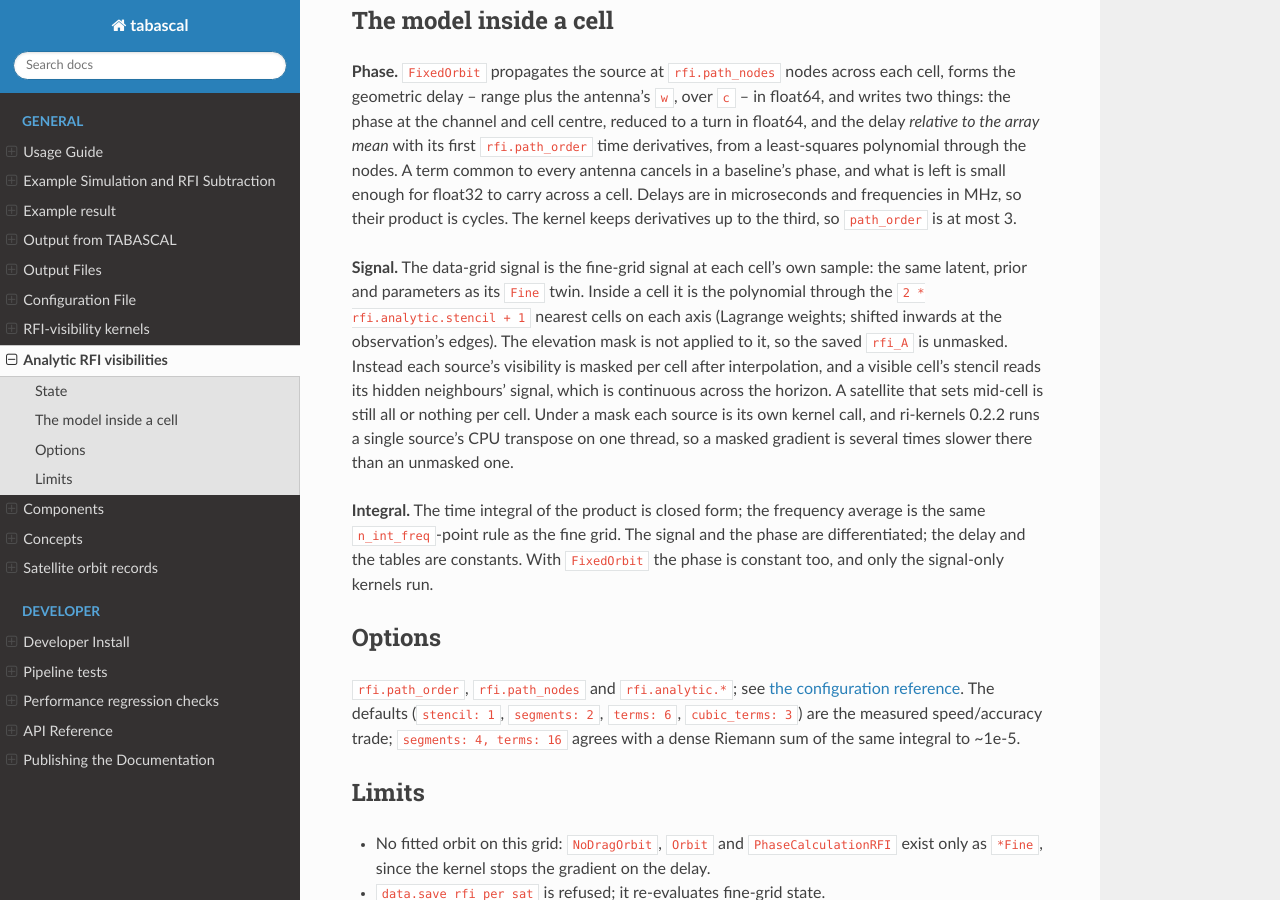
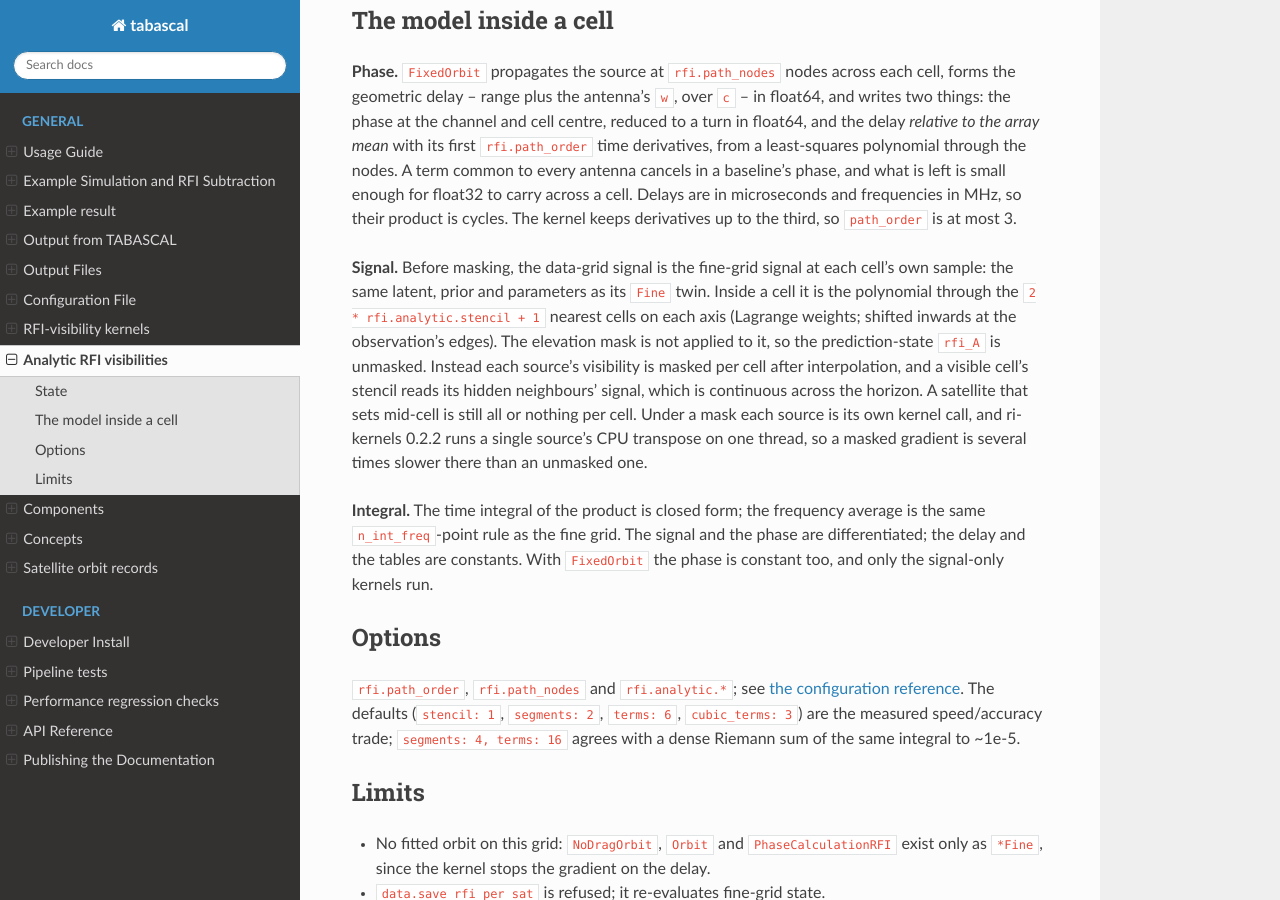
Before and after one commit to epfl-radio-astro/tabascal, a Sphinx documentation site: the page built from docs/analytic_rfi_vis.md, in a window 1280 px wide and 900 px high, scrolled down 1041 px. Built offline with Sphinx 7.4.7 and the Read the Docs theme 3.1.0, drawn with Linux system fonts in a browser that asks for light colours.

Commit message:
Pin the hidden cells' gradient through their visible neighbours, and say where each route masks

```diff
--- a/docs/analytic_rfi_vis.md
+++ b/docs/analytic_rfi_vis.md
@@ -51,11 +51,11 @@ phase, and what is left is small enough for float32 to carry across a cell.
 Delays are in microseconds and frequencies in MHz, so their product is cycles.
 The kernel keeps derivatives up to the third, so `path_order` is at most 3.
 
-**Signal.** The data-grid signal is the fine-grid signal at each cell's own
-sample: the same latent, prior and parameters as its `Fine` twin. Inside a cell
+**Signal.** Before masking, the data-grid signal is the fine-grid signal at each
+cell's own sample: the same latent, prior and parameters as its `Fine` twin. Inside a cell
 it is the polynomial through the `2 * rfi.analytic.stencil + 1` nearest cells on
 each axis (Lagrange weights; shifted inwards at the observation's edges). The
-elevation mask is not applied to it, so the saved `rfi_A` is unmasked. Instead
+elevation mask is not applied to it, so the prediction-state `rfi_A` is unmasked. Instead
 each source's visibility is masked per cell after interpolation, and a visible
 cell's stencil reads its hidden neighbours' signal, which is continuous across
 the horizon. A satellite that sets mid-cell is still all or nothing per cell.
```
Also changed, not shown: docs/config.md (+2 -0 lines), 1 other file.
